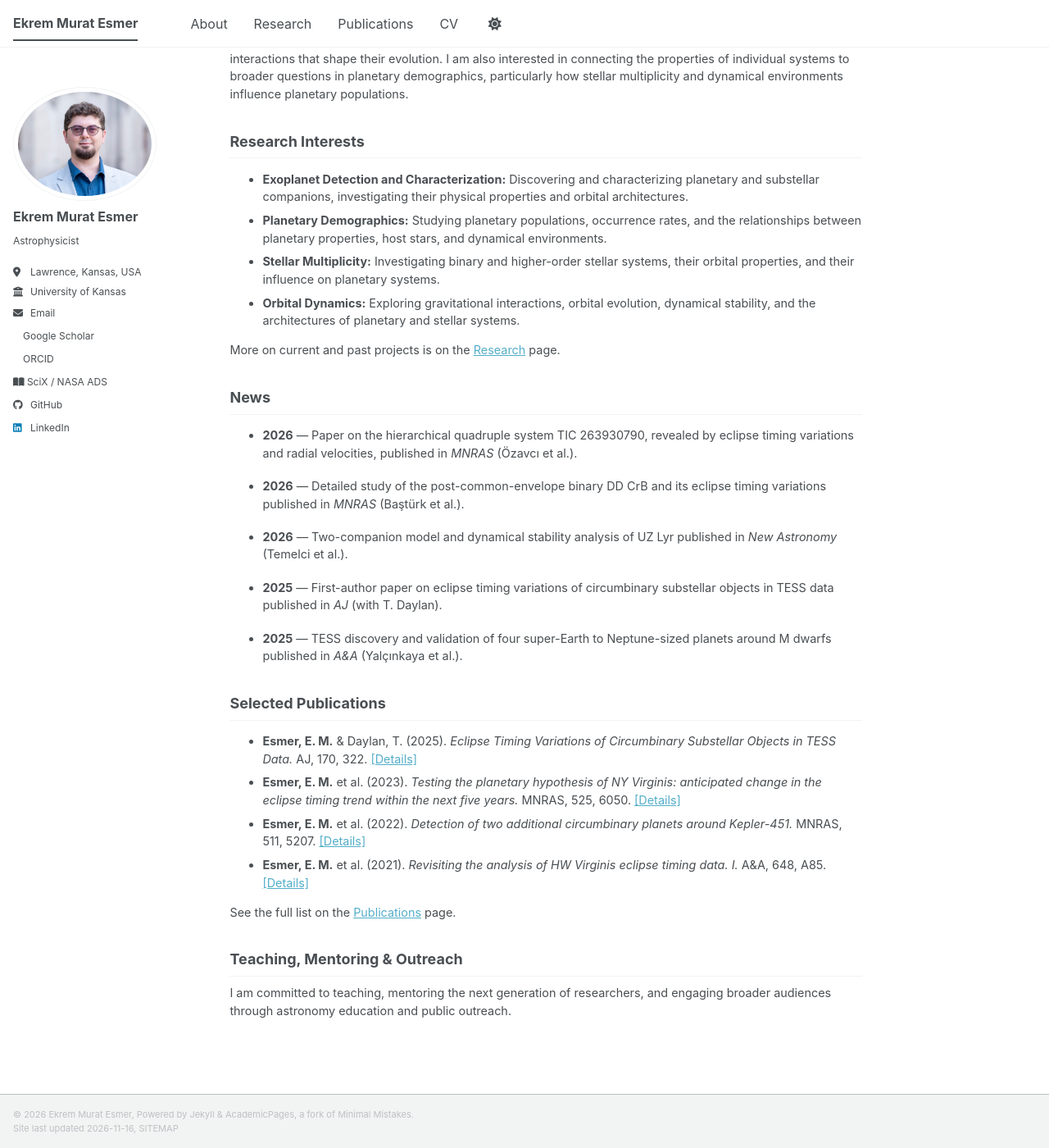
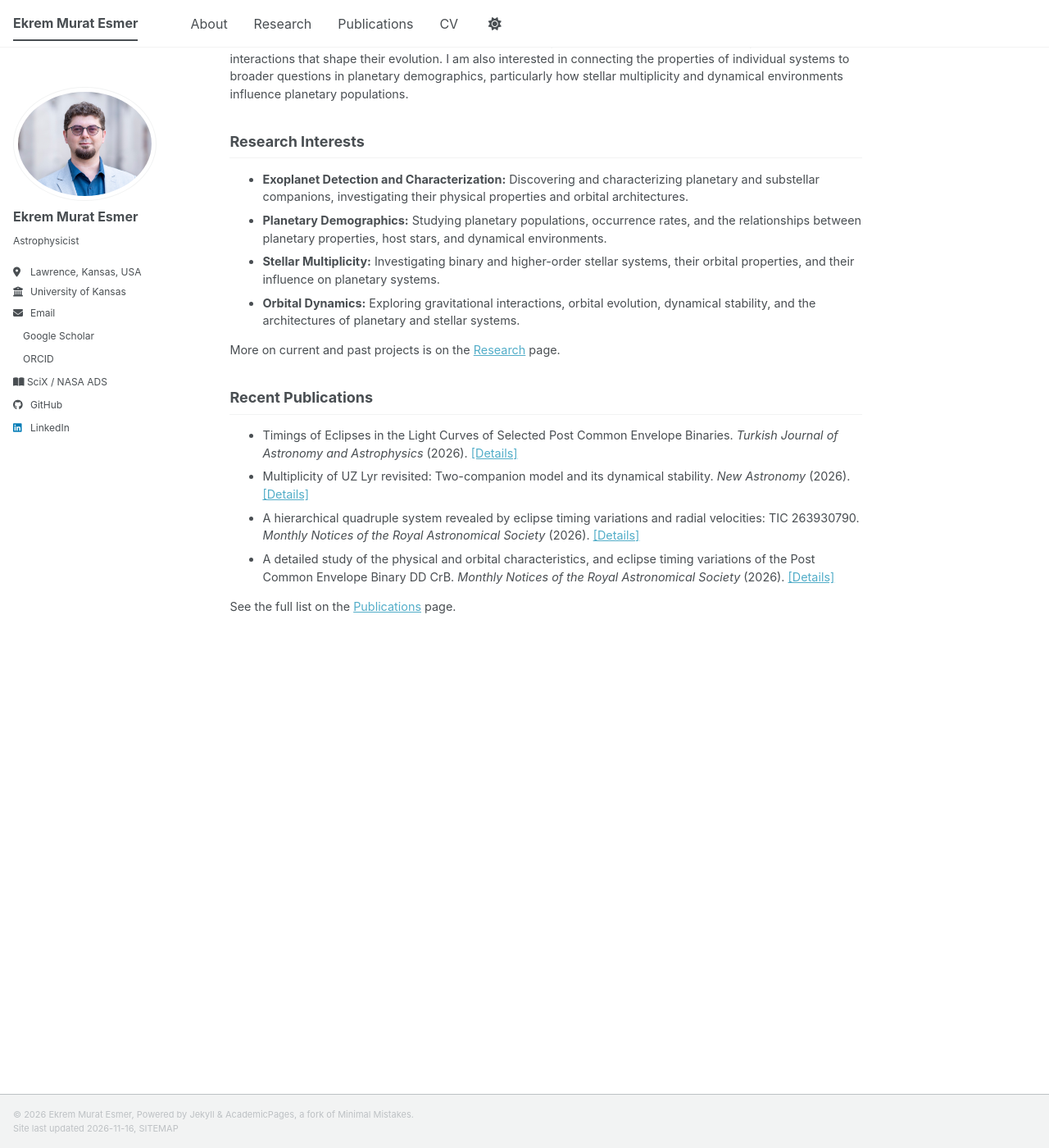
Before and after one commit to ekremesmer/ekremesmer.github.io, a Jekyll site: the page built from _pages/about.md, in a window 1280 px wide and 1400 px high, scrolled down 156 px. Shown: the whole window at 82% size. Built offline with Jekyll 4.4.1, drawn with Linux system fonts in a browser that asks for light colours; a style sheet for code colours, icons or effects is not loaded.

Commit message:
Homepage: remove teaching section (moving to its own page)

```diff
--- a/_pages/about.md
+++ b/_pages/about.md
@@ -20,21 +20,11 @@ My work combines ground-based and space-based observations with computational an
 
 More on current and past projects is on the [Research](/research/) page.
 
-## News
+## Recent Publications
 
-{% for item in site.data.news limit: 6 %}
-- **{{ item.date }}** — {{ item.text }}
+{% assign recent = site.publications | sort: "date" | reverse %}
+{% for post in recent limit: 4 -%}
+- {{ post.title }}. *{{ post.venue }}* ({{ post.year }}). [[Details]]({{ post.url }})
 {% endfor %}
 
-## Selected Publications
-
-- **Esmer, E. M.** & Daylan, T. (2025). *Eclipse Timing Variations of Circumbinary Substellar Objects in TESS Data.* AJ, 170, 322. [[Details]](/publication/2025aj-170-322e/)
-- **Esmer, E. M.** et al. (2023). *Testing the planetary hypothesis of NY Virginis: anticipated change in the eclipse timing trend within the next five years.* MNRAS, 525, 6050. [[Details]](/publication/2023mnras-525-6050e/)
-- **Esmer, E. M.** et al. (2022). *Detection of two additional circumbinary planets around Kepler-451.* MNRAS, 511, 5207. [[Details]](/publication/2022mnras-511-5207e/)
-- **Esmer, E. M.** et al. (2021). *Revisiting the analysis of HW Virginis eclipse timing data. I.* A&A, 648, A85. [[Details]](/publication/2021a-a-648a-85e/)
-
 See the full list on the [Publications](/publications/) page.
-
-## Teaching, Mentoring & Outreach
-
-I am committed to teaching, mentoring the next generation of researchers, and engaging broader audiences through astronomy education and public outreach.
```
